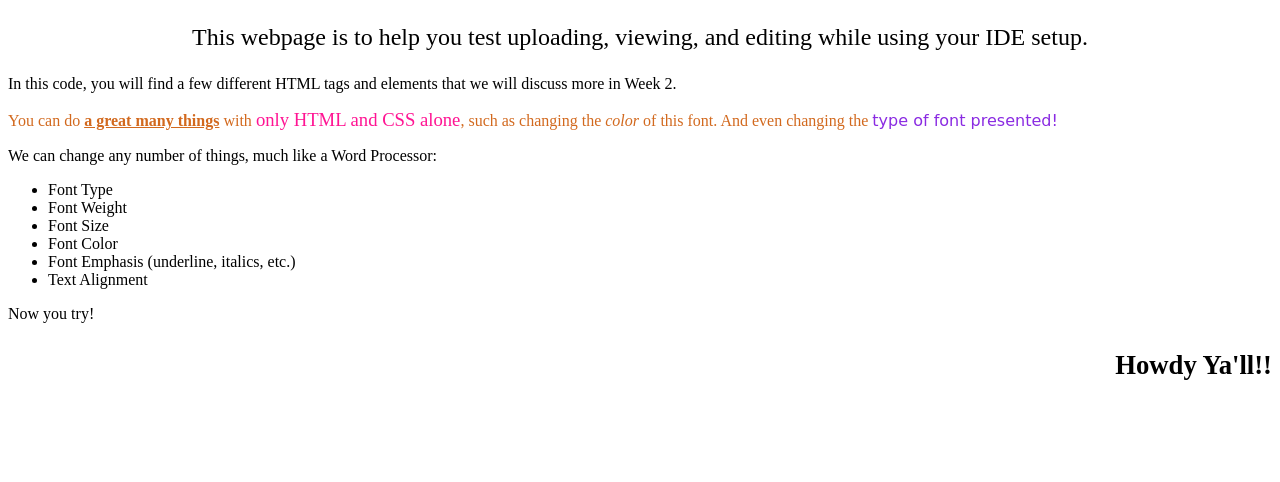
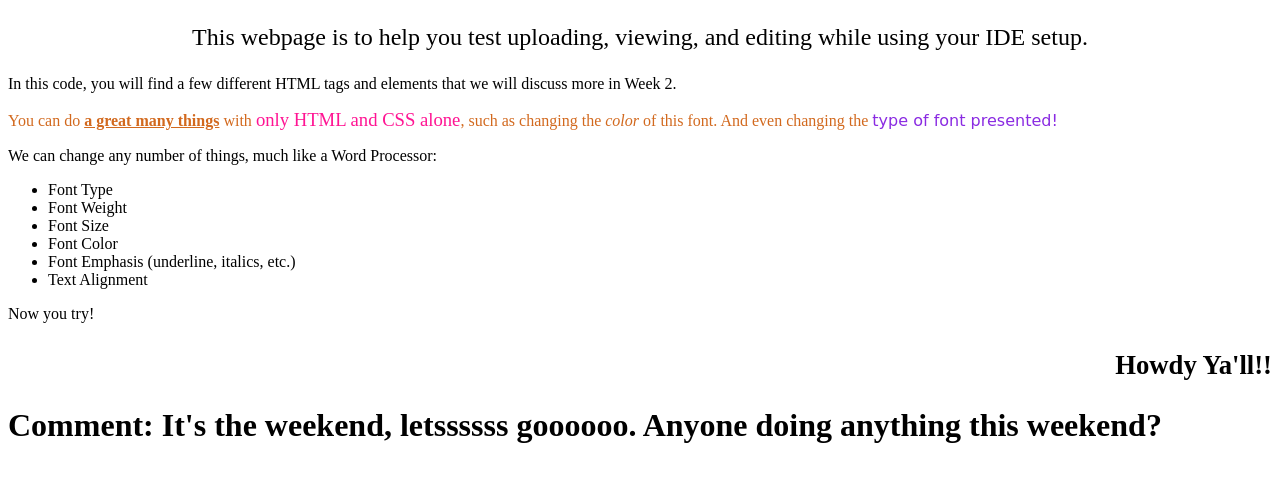
Before and after one commit to BenCserv/BenCserv.github.io, a plain HTML site: page islt/webpageTest.html in a window 1280 px wide. Drawn offline with Linux system fonts and the light colour scheme.

Commit message:
Add files via upload

```diff
--- a/islt/webpageTest.html
+++ b/islt/webpageTest.html
@@ -20,6 +20,6 @@
     </ul>
     <p> Now you try! </p>
     <p style="text-align: right; font-weight: bold; font-size: 20pt;"> Howdy Ya'll!!</p>
-
+     <h1> Comment: It's the weekend, letssssss goooooo. Anyone doing anything this weekend?</h1>
 </body>
 </html>
```
